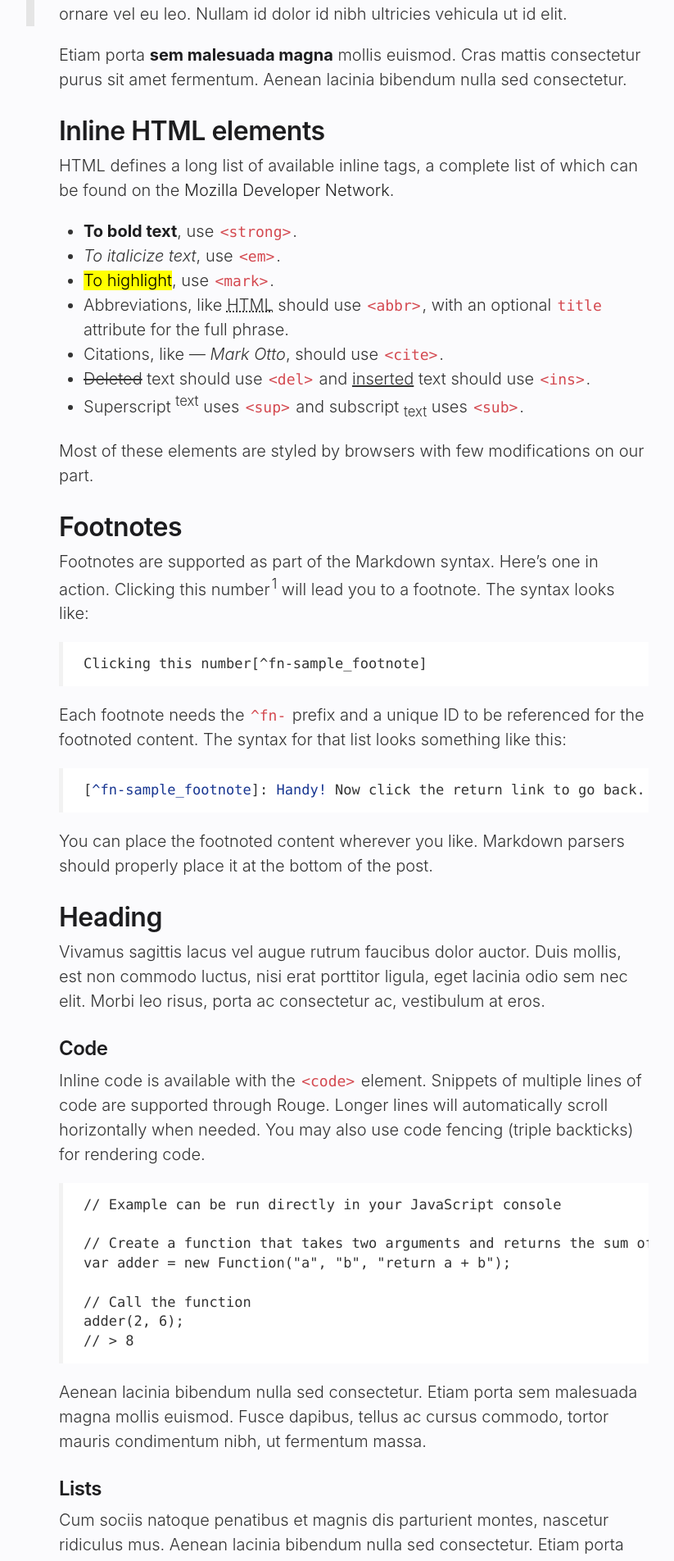
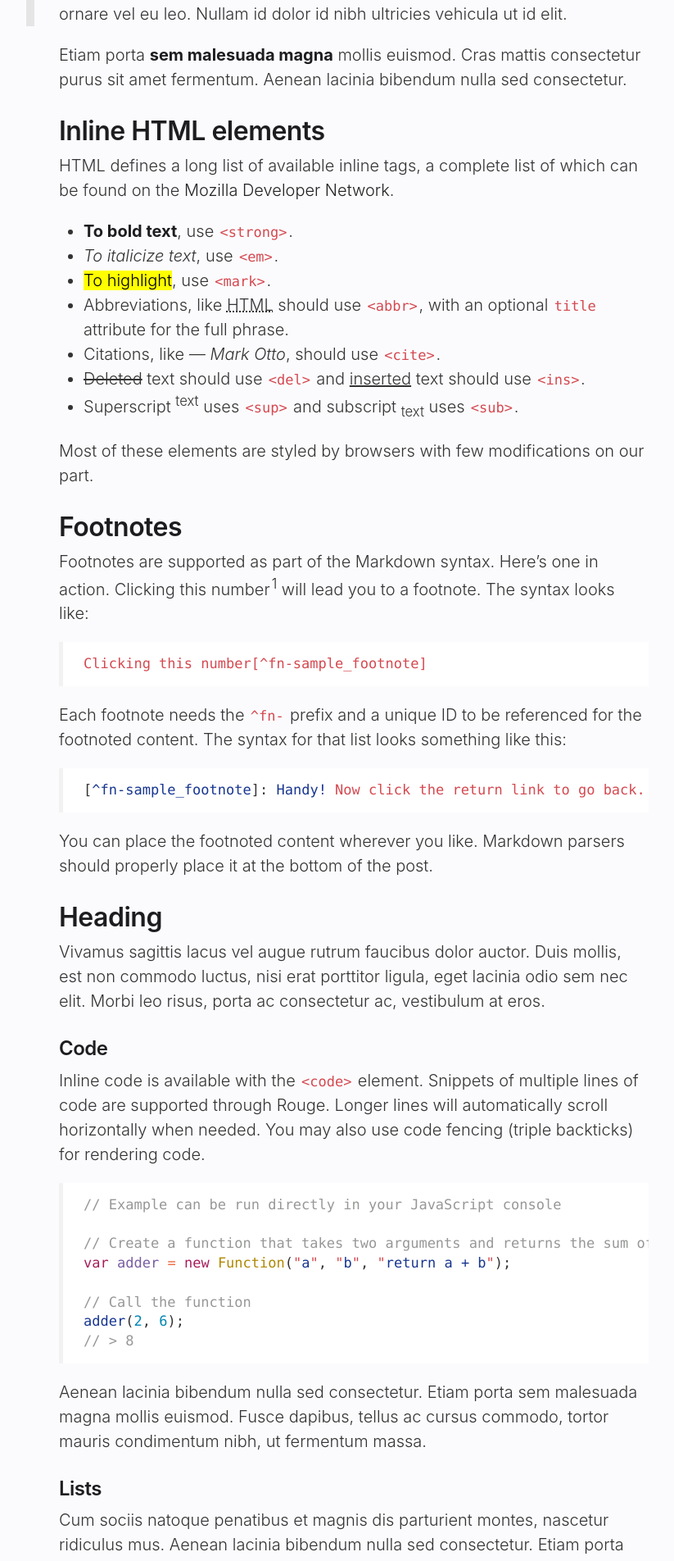
Before and after one commit to kosperera/jekyll-otto-theme, a Jekyll site: the page built from _posts/1979-07-17-example-content.md, in a window 1280 px wide. Shown: the part 701-2605 px from the top of the page at 82% size, without its empty margins (208-1031 px from the left). Built offline with Jekyll 4.4.1, drawn with Linux system fonts in a browser that asks for light colours; emoji names are drawn with the system emoji font; some web fonts are replaced; comment, search, counter and statistics services are not loaded.

Commit message:
style: adjust syntax highlighting

````diff
--- a/_posts/1979-07-17-example-content.md
+++ b/_posts/1979-07-17-example-content.md
@@ -46,7 +46,7 @@ Vivamus sagittis lacus vel augue rutrum faucibus dolor auctor. Duis mollis, est
 
 Inline code is available with the `<code>` element. Snippets of multiple lines of code are supported through Rouge. Longer lines will automatically scroll horizontally when needed. You may also use code fencing (triple backticks) for rendering code.
 
-```
+```js
 // Example can be run directly in your JavaScript console
 
 // Create a function that takes two arguments and returns the sum of those arguments
--- a/_sass/otto/_code.scss
+++ b/_sass/otto/_code.scss
@@ -12,7 +12,7 @@ pre {
 code {
     padding-right: .1em;
     padding-left: .1em;
-    font-size: 90%;
+    font-size: 85%;
     font-style: normal;
     font-weight: normal;
     color: var(--code-color)
@@ -34,7 +34,7 @@ pre {
 pre code {
     padding: 0;
     font-size: 100%;
-    color: inherit;
+    // color: inherit;
     background-color: transparent
 }
 
@@ -83,7 +83,7 @@ pre.highlight {
 
 .gist code {
     padding: 0;
-    color: inherit;
+    // color: inherit;
     background-color: transparent;
     border-radius: 0
 }
````
